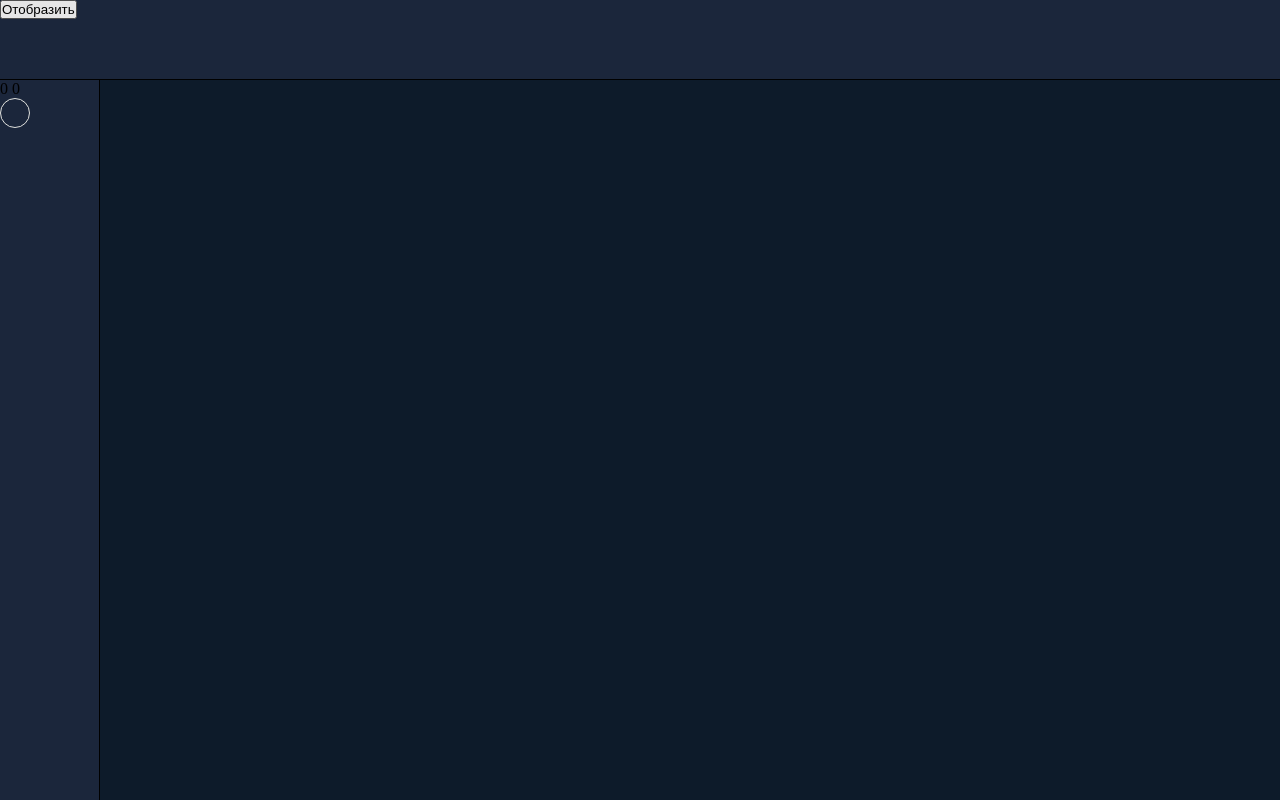
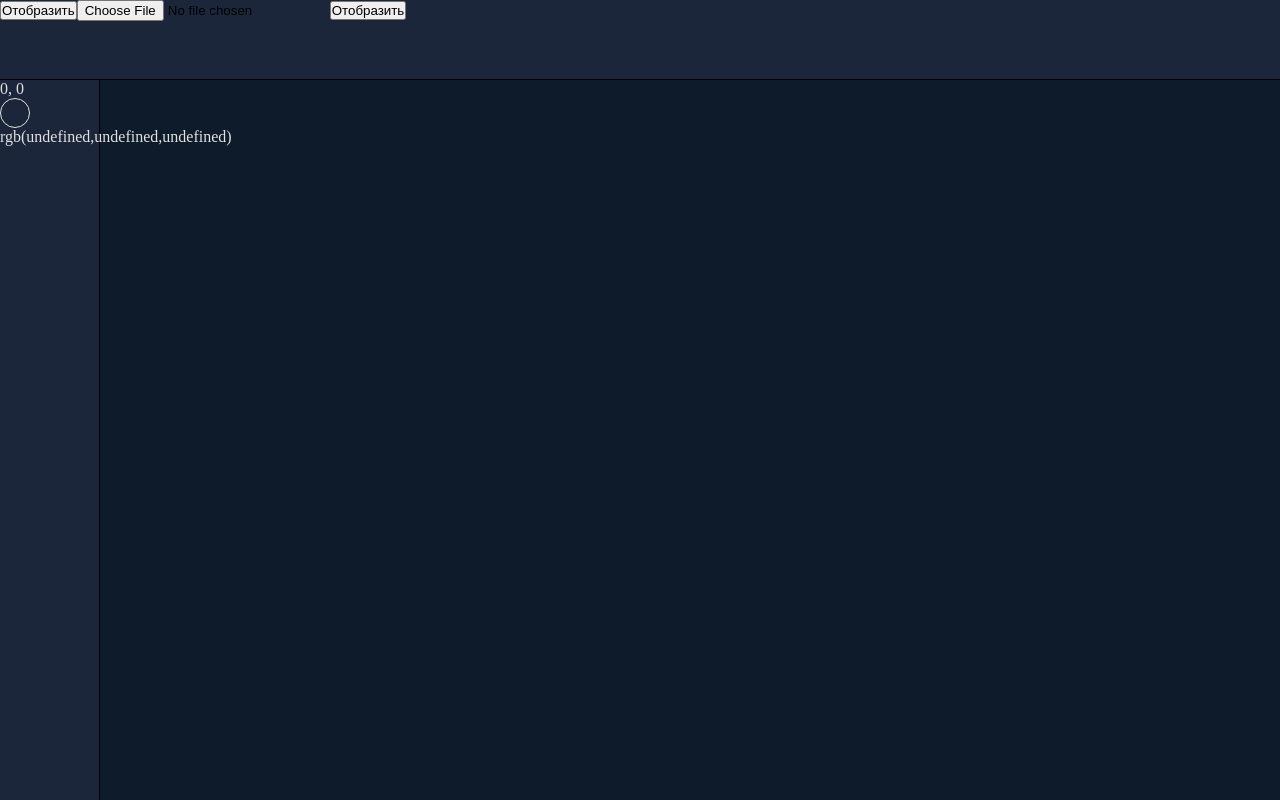
Before and after one commit to DaniilDexter/photoshop, a Vue app: page / in a window 1280 px wide. Built offline with nearby package versions, Linux system fonts and the light colour scheme.

Commit message:
image from input

```diff
--- /dev/null
+++ b/src/components/DownloadModal.vue
@@ -0,0 +1,32 @@
+<template>
+  <div class="wrapper">
+    <input type="file" ref="inputUrl"  />
+    <input type="file" ref="inputFile"  />
+    <button @click="$emit('show')">Отобразить</button>
+  </div>
+</template>
+
+    <script>
+export default {
+  name: "DownloadModal",
+  data() {
+    return {
+      new: null,
+    };
+  },
+
+  methods: {
+  },
+};
+</script>
+
+    <style lang="scss" scoped>
+.wrapper {
+  height: 100vh;
+  width: 100vw;
+  background-color: rgba(0,0,0, 0.4);
+  position: absolute;
+  left: 0;
+  top: 0;
+}
+</style>
--- a/src/components/HeaderPanel.vue
+++ b/src/components/HeaderPanel.vue
@@ -1,21 +1,34 @@
 <template>
   <div class="content">
     <button @click="$emit('download')">Отобразить</button>
+    <input type="file" ref="input" @change="savenew" />
+    <button @click="$emit('show')">Отобразить</button>
   </div>
 </template>
 
   <script>
 export default {
-    name: 'HeaderPanel',
+  name: "HeaderPanel",
+  data() {
+    return {
+      new: null,
+    };
+  },
+
+  methods: {
+    savenew(e){
+      let img = e.target.files[0]
+      this.new = new Image
+      this.new.src = URL.createObjectURL(img)
     }
+  },
+};
 </script>
 
   <style lang="scss" scoped>
-
-.content{
+.content {
   height: 80px;
   background-color: #1b263b;
   border-bottom: 1px solid black;
 }
-
 </style>
--- a/src/components/PhotoShop.vue
+++ b/src/components/PhotoShop.vue
@@ -1,76 +1,92 @@
 <template>
   <div class="photoshop">
-    <HeaderPanel @download="callback" class="header"/>
+    <HeaderPanel @download="callback" @show="changeModal" class="header" ref="header" />
     <div class="wrapper">
-      <SidebarPanel class="sidebar" :x="this.x" :y="this.y" :res="this.resl" ref="sidebar"/>
+      <SidebarPanel
+        class="sidebar"
+        :x="this.x"
+        :y="this.y"
+        :res="this.resl"
+        ref="sidebar"
+      />
       <div class="drawing">
-        <canvas width="1000" height="600" ref="drawing" @mousemove="showCoordinates" @click="save"/>
+        <canvas
+          width="1000"
+          height="600"
+          ref="drawing"
+          @mousemove="showCoordinates"
+          @click="save"
+        />
       </div>
     </div>
-    <div class="source">
-      <img src="@/assets/sunset.jpg" class="drawing__source" alt="" ref="source">
-    </div>
+    <DownloadModal v-show="showModal" @show="changeModal"/>
   </div>
 </template>
 
 <script>
-import HeaderPanel from './HeaderPanel.vue'
-import SidebarPanel from './SidebarPanel.vue'
+import HeaderPanel from "./HeaderPanel.vue";
+import SidebarPanel from "./SidebarPanel.vue";
+import DownloadModal from "./DownloadModal.vue"
 export default {
-  name: 'PhotoShop',
+  name: "PhotoShop",
   components: {
     SidebarPanel,
-    HeaderPanel
+    HeaderPanel,
+    DownloadModal,
   },
   data() {
     return {
       canvas: null,
-      source: null,
       ctx: null,
       resl: [],
       x: 0,
-      y: 0
-    }
+      y: 0,
+      showModal: false
+    };
   },
   mounted() {
-    this.canvas = this.$refs["drawing"]
-    this.ctx = this.canvas.getContext('2d', { willReadFrequently: true })
-    this.source = this.$refs["source"]
+    this.canvas = this.$refs["drawing"];
+    this.ctx = this.canvas.getContext("2d", { willReadFrequently: true });
   },
   methods: {
-    callback(){
-      this.ctx.drawImage(this.source, 0, 0, 1000, 600)
+    callback() {
+      this.ctx.drawImage(this.$refs.header.new, 0, 0, 1000, 600);
     },
     showCoordinates(e) {
       this.x = e.offsetX;
       this.y = e.offsetY;
     },
-    save(){
+    save() {
       console.log("click");
-      this.resl = this.ctx.getImageData(this.x, this.y, 1, 1).data
-      // this.$refs.sidebar.changecolor()
+      this.resl = this.ctx.getImageData(this.x, this.y, 1, 1).data;
+    },
+    start() {
+      console.log("start");
+    },
+    changeModal() {
+      this.showModal = !this.showModal
     }
-  }
-}
+  },
+};
 </script>
 
 <style lang="scss" scoped>
-.photoshop{
+.photoshop {
   height: 100%;
 }
-.wrapper{
+.wrapper {
   display: flex;
   flex-direction: row;
   height: calc(100% - 80px);
 }
-.source{
+.source {
   display: none;
 }
 #myCanvas {
   border: 1px solid grey;
 }
 
-.drawing{
+.drawing {
   height: 600px;
   width: 1000px;
 }
--- a/src/components/SidebarPanel.vue
+++ b/src/components/SidebarPanel.vue
@@ -1,7 +1,8 @@
 <template>
   <div class="content">
-    <p>{{ x }} {{ y }}</p>
+    <p class="font">{{ x }}, {{ y }}</p>
     <div class="color" :style="string" ref="picked"></div>
+    <p class="font">{{ color }}</p>
   </div>
 </template>
 
@@ -30,6 +31,9 @@ export default {
   computed: {
     string(){
       return "background-color: rgb(" + this.res[0] + "," + this.res[1] + "," + this.res[2] + ");"
+    },
+    color(){
+      return "rgb(" + this.res[0] + "," + this.res[1] + "," + this.res[2] + ")"
     }
   }
 };
@@ -48,4 +52,7 @@ export default {
   border-radius: 15px;
   border: 1px solid #e0e1dd;
 }
+.font{
+  color: #e0e1dd;
+}
 </style>
```
Lines whose indentation alone changed are shown as unchanged.
